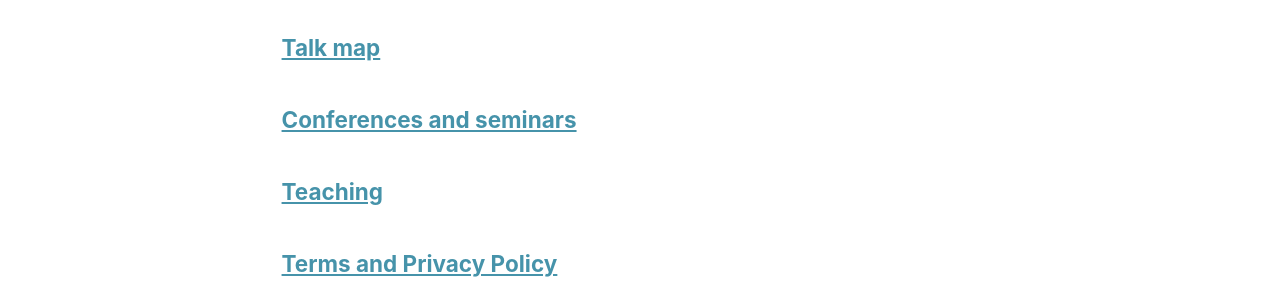
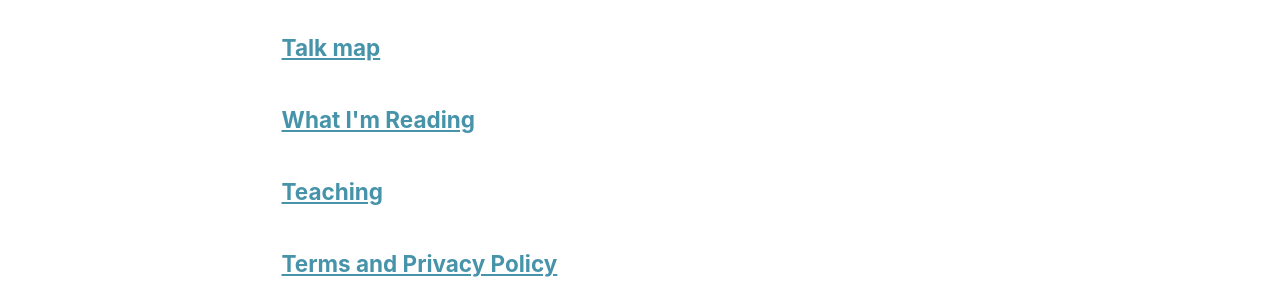
Before and after one commit to GilianPonte/gilianponte.github.io, a Jekyll site: the page built from _pages/page-archive.html, in a window 1280 px wide. Shown: the part 1228-1528 px from the top of the page. Built offline with Jekyll 4.4.1, drawn with Linux system fonts in a browser that asks for light colours.

Commit message:
Update talks.md

```diff
--- a/_pages/talks.md
+++ b/_pages/talks.md
@@ -1,10 +1,9 @@
 ---
 layout: archive
-title: "Conferences and seminars"
+title: "What I'm Reading"
 permalink: /talks/
 author_profile: true
 ---
-## What I'm Reading
 
 <!-- Begin Goodreads Widget -->
 <style type="text/css" media="screen">
```
